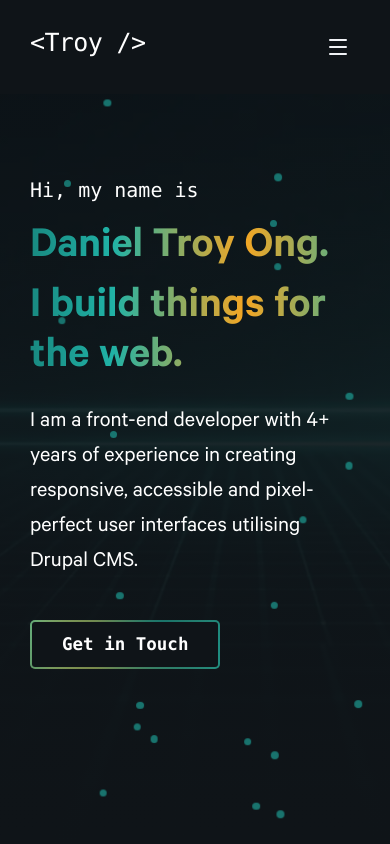
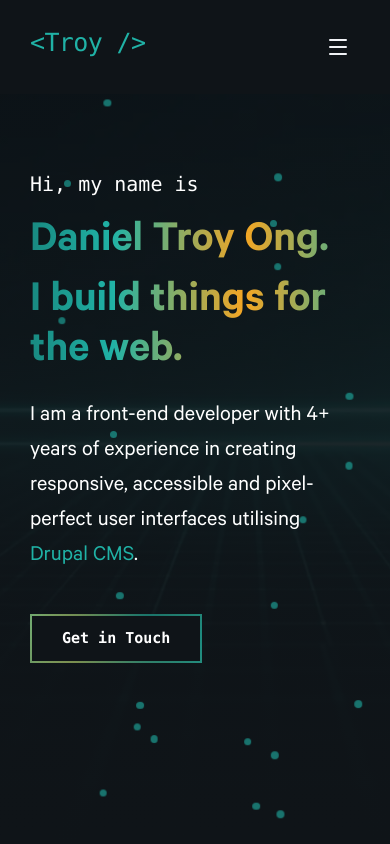
Before and after one commit to danieltroy092/portfolio, a React (Vite) app: page / in a window 390 px wide. Shown: the top 844 px of the page. Built offline with nearby package versions, Linux system fonts and the light colour scheme.

Commit message:
added a link variant of button component

```diff
--- /dev/null
+++ b/src/components/Button-link.jsx
@@ -0,0 +1,25 @@
+export const ButtonLink = ({
+  className = "",
+  size = "default",
+  children,
+  ...props
+}) => {
+  const baseClasses =
+    "button-link relative overflow-hidden text-white focus-visible:text-black font-medium leading-none font-mono gradient-button";
+
+  const sizeClasses = {
+    sm: "px-2 py-2 text-xs",
+    default: "px-3 py-3 text-xs",
+    lg: "px-8 py-4 text-lg",
+  };
+
+  const classes = `${baseClasses} ${sizeClasses[size]} ${className}`;
+
+  return (
+    <a className={classes} {...props} target="_blank">
+      <span className="relative flex items-center justify-center cursor-pointer">
+        {children}
+      </span>
+    </a>
+  );
+};
--- a/src/index.css
+++ b/src/index.css
@@ -60,6 +60,25 @@
     color: var(--color-primary-foreground);
     background-color: var(--color-background);
     font-family: "Calibre", sans-serif;
+  }
+
+  a {
+    color: var(--color-primary);
+
+    &:hover {
+      color: var(--color-highlight);
+    }
+
+    &:focus-visible {
+      outline: none;
+      color: var(--color-background);
+      background: linear-gradient(
+        rgba(0, 0, 0, 0) 1px,
+        var(--color-highlight) 1px,
+        var(--color-highlight) 18px,
+        rgba(0, 0, 0, 0) 18px
+      );
+    }
   }
 
   @property --button-fill {
@@ -136,6 +155,11 @@
   .button {
     border: 1px solid var(--color-primary);
     border-radius: var(--radius-small);
+  }
+
+  .button-link:focus-visible {
+    color: var(--color-background);
+    background: var(--color-highlight);
   }
 
   .glass {
@@ -361,6 +385,10 @@
     grid-area: 1/1/1/13;
   }
 
+  .project-title {
+    -webkit-text-stroke: 1px var(--color-background);
+  }
+
   .project-content p {
     border-radius: var(--radius-small);
   }
--- a/src/layout/Navbar.jsx
+++ b/src/layout/Navbar.jsx
@@ -1,4 +1,4 @@
-import { Button } from "@components/Button";
+import { ButtonLink } from "@components/Button-link";
 import myCV from "@assets/cv.pdf";
 import { Menu, X } from "lucide-react";
 import { useState } from "react";
@@ -32,17 +32,18 @@ export const Navbar = () => {
                 className="nav-list-item list-[decimal-leading-zero] list-inside px-3 py-2 text-xs"
                 key={i}
               >
-                <a href={link.href} className="font-mono  hover:text-primary">
+                <a
+                  href={link.href}
+                  className="font-mono text-white  hover:text-primary focus:text-background"
+                >
                   {link.label}
                 </a>
               </li>
             ))}
           </ol>
-          <Button className="text-xs">
-            <a href={myCV} target="_blank">
-              Download CV
-            </a>
-          </Button>
+          <ButtonLink href={myCV} size="sm">
+            Download CV
+          </ButtonLink>
         </div>
 
         {/* Mobile Menu Button */}
@@ -69,11 +70,9 @@ export const Navbar = () => {
                 {link.label}
               </a>
             ))}
-            <Button>
-              <a href={myCV} target="_blank">
-                Download CV
-              </a>
-            </Button>
+            <ButtonLink href={myCV} size="sm">
+              Download CV
+            </ButtonLink>
           </div>
         </div>
       )}
--- a/src/sections/About.jsx
+++ b/src/sections/About.jsx
@@ -21,7 +21,6 @@ export const About = () => {
             <a
               href="https://www.webdesignmuseum.org/gallery/bebo-in-2008"
               target="_blank"
-              className="text-primary"
             >
               Bebo themes
             </a>{" "}
@@ -34,11 +33,7 @@ export const About = () => {
             my interest to dive deeper, setting me on a path to a career in
             tech. It eventually led me to sign up for a Computer Science course
             at the{" "}
-            <a
-              href="https://www.uwe.ac.uk/about"
-              target="_blank"
-              className="text-primary"
-            >
+            <a href="https://www.uwe.ac.uk/about" target="_blank">
               University of the West of England (UWE)
             </a>
             , where I graduated in 2019.
@@ -46,11 +41,7 @@ export const About = () => {
 
           <p className="mt-4">
             Fast-forward to today, where I've had the privilege of working for a{" "}
-            <a
-              href="https://hoffi.com/who-we-are"
-              target="_blank"
-              className="text-primary"
-            >
+            <a href="https://hoffi.com/who-we-are" target="_blank">
               digital design agency
             </a>{" "}
             that allowed me to hone and improve my skills in building
--- a/src/sections/Experience.jsx
+++ b/src/sections/Experience.jsx
@@ -28,7 +28,7 @@ export const Experience = () => {
           className="text-xl  font-calibre-bold"
         >
           Front-end Developer{" "}
-          <span className="text-primary">
+          <span>
             @{" "}
             <a href="https://hoffi.com/" target="_blank">
               Hoffi
--- a/src/sections/Hero.jsx
+++ b/src/sections/Hero.jsx
@@ -1,4 +1,5 @@
 import { Button } from "@components/Button";
+import { ButtonLink } from "../components/Button-link";
 
 export const Hero = () => {
   return (
@@ -59,17 +60,20 @@ export const Hero = () => {
           <p className="text-lg text-pretty">
             I am a front-end developer with 4+ years of experience in creating
             responsive, accessible and pixel-perfect user interfaces utilising{" "}
-            <a>Drupal CMS</a>.
+            <a href="https://new.drupal.org/home" target="_blank">
+              Drupal CMS
+            </a>
+            .
           </p>
         </div>
-        <a
+        <ButtonLink
           data-aos="fade-up"
           data-aos-delay="1000"
-          className="inline-block relative mt-8 py-2 px-6 font-mono text-sm font-semibold button gradient-button bordered"
+          className="inline-block mt-8 py-2 px-6 font-semibold gradient-button bordered"
           href="#contact"
         >
           Get in Touch
-        </a>{" "}
+        </ButtonLink>
       </div>
     </section>
   );
--- a/src/sections/Projects.jsx
+++ b/src/sections/Projects.jsx
@@ -67,10 +67,10 @@ export const Projects = () => {
                   <span className="block font-mono text-highlight text-xs">
                     Featured Project
                   </span>
-                  <h3 className="inline-block mt-2 text-2xl hover:text-primary font-calibre-bold">
+                  <h3 className="project-title inline-block mt-2 text-2xl hover:text-primary font-calibre-bold">
                     {project.name}
                   </h3>
-                  <p className="block mt-2 md:p-4 leading-relaxed sm:bg-(--color-surface) text-sm text-pretty">
+                  <p className="block mt-2 md:p-4 leading-relaxed text-white sm:bg-(--color-surface) text-sm text-pretty">
                     {project.text}
                   </p>
                 </div>
```
Also changed, not shown: src/sections/Contact.jsx (+1 -8 lines).
